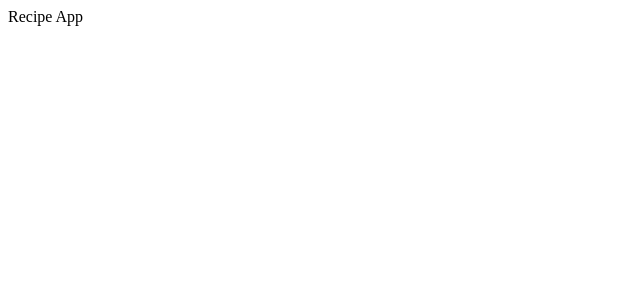
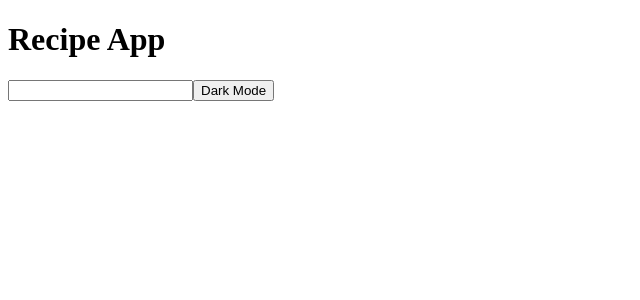
Before and after one commit to karixhma12/react_RecipeApp2, a React (Vite) app in the folder recipeapp/: page / in a window 1280 px wide. Shown: the top 300 px of the page, without its empty margins (0-640 px from the left). Built offline with nearby package versions, Linux system fonts and the light colour scheme.

Commit message:
build Navbar component

```diff
--- a/recipeapp/src/App.jsx
+++ b/recipeapp/src/App.jsx
@@ -1,5 +1,6 @@
 import {useState} from "react";
 import initialRecipes from "./data";
+import Navbar from "./components/Navbar";
 
 
 function App(){
@@ -7,7 +8,7 @@ function App(){
   const [isDarkMode, setIsDarkMode] = useState(false);
   return(
     <div>
-      Recipe App
+      <Navbar/>
     </div>
   )
 }
--- a/recipeapp/src/components/Navbar.jsx
+++ b/recipeapp/src/components/Navbar.jsx
@@ -0,0 +1,13 @@
+
+
+function Navbar(){
+    return(
+        <div>
+            <h1> Recipe App </h1>
+            <input/>
+            <button> Dark Mode </button>
+        </div>
+    )
+}
+
+export default Navbar;
```
